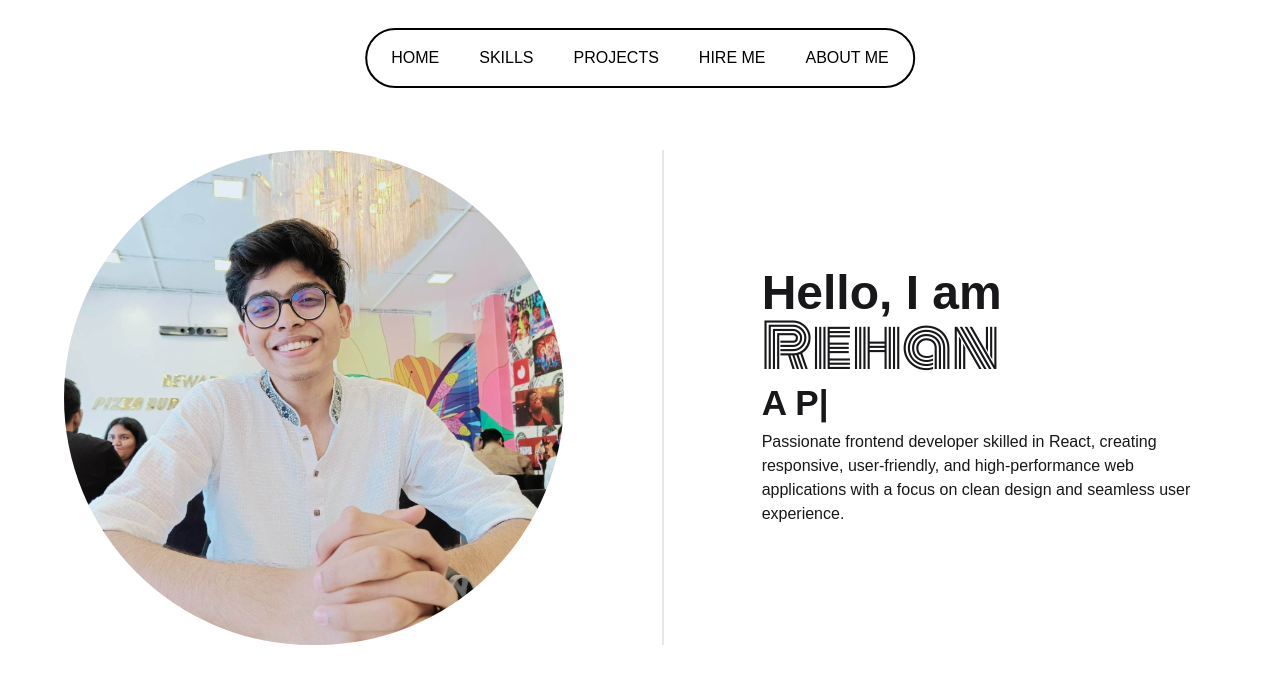
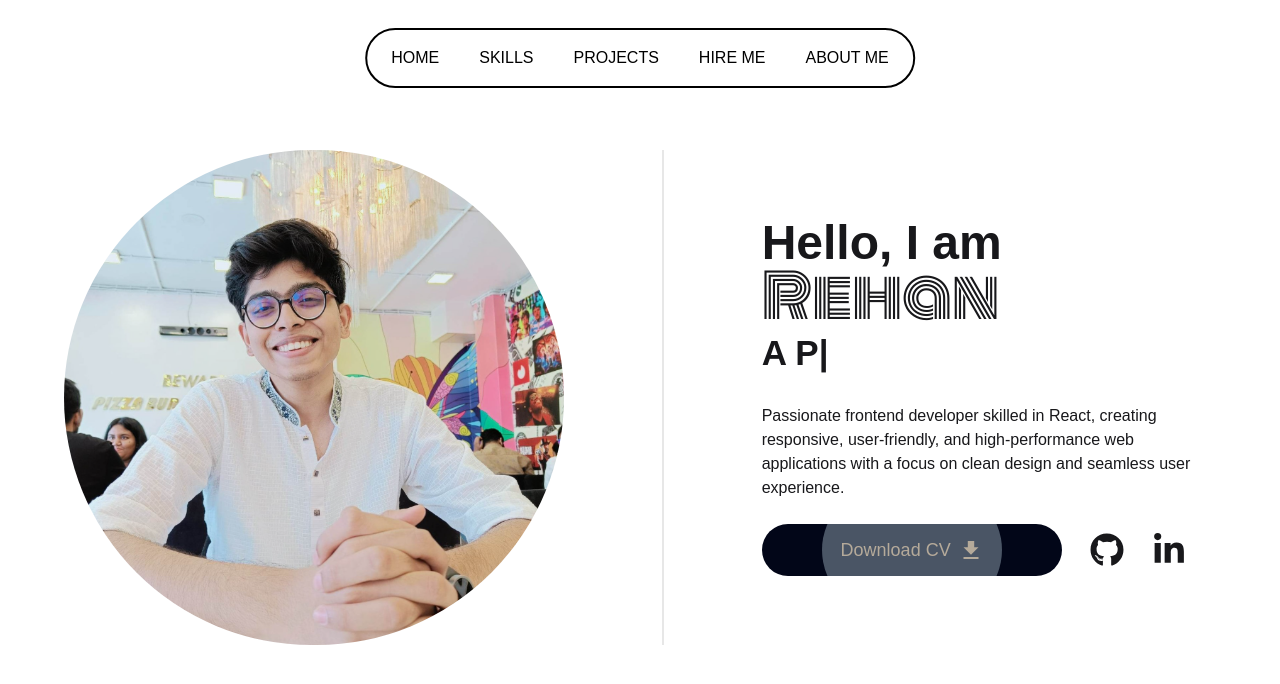
Before and after one commit to zrrehan/Portfolio-v2, a React (Vite) app: page / in a window 1280 px wide. Shown: the top 684 px of the page. Built offline with nearby package versions, Linux system fonts and the light colour scheme; a web font is replaced by a local one.

Commit message:
Done with Basic Banner

```diff
--- a/package.json
+++ b/package.json
@@ -14,6 +14,7 @@
     "motion": "^12.23.16",
     "react": "^19.1.1",
     "react-dom": "^19.1.1",
+    "react-icons": "^4.12.0",
     "react-type-animation": "^3.2.0",
     "tailwindcss": "^4.1.13"
   },
--- a/src/App.jsx
+++ b/src/App.jsx
@@ -1,4 +1,4 @@
-import Banner from "./Components/Banner"
+import Banner from "./Components/Banner/Banner"
 import Navbar from "./Components/Navbar"
 
 function App() {
--- a/src/Components/Banner.jsx
+++ b/src/Components/Banner/Banner.jsx
@@ -1,5 +1,8 @@
 import { TypeAnimation } from "react-type-animation";
-import myImg from "../assets/DP.png"
+import myImg from "../../assets/DP.png"
+import DownloadCVButton from "./DownloadCVButton";
+import { FaGithub, FaLinkedinIn } from "react-icons/fa";
+
 
 function Banner() {
     return(
@@ -28,9 +31,26 @@ function Banner() {
                     style={{ fontSize: '35px', fontWeight: "bold" }}
                     repeat={Infinity}
                 ></TypeAnimation>
-                <p>
+                <p className="my-6">
                     Passionate frontend developer skilled in React, creating responsive, user-friendly, and high-performance web applications with a focus on clean design and seamless user experience.
                 </p>
+
+                <div className="flex items-center gap-7">
+                    <DownloadCVButton/>
+                    <div className="tooltip tooltip-bottom">
+                        <div className="tooltip-content rounded-full">
+                            <div className="animate-bounce text-white -rotate-5 text-2xl font-black px-3">Github</div>
+                        </div>
+                        <a href="https://github.com/zrrehan" target="_blank"><FaGithub size={34} /></a>
+                    </div>
+                    <div className="tooltip tooltip-bottom">
+                        <div className="tooltip-content rounded-full">
+                            <div className="animate-bounce text-white -rotate-5 text-2xl font-black px-3">LinkedIn</div>
+                        </div>
+                        <a href="https://www.linkedin.com/in/zrrehan/" target="_blank"><FaLinkedinIn size={34} /></a>
+                    </div>
+
+                </div>
             </div>
 
         </div>
--- /dev/null
+++ b/src/Components/Banner/DownloadCVButton.jsx
@@ -0,0 +1,63 @@
+import { motion } from "framer-motion";
+import { useEffect, useRef } from "react";
+import { IoMdDownload } from "react-icons/io";
+
+function DownloadCVButton() {
+    return(
+        <div className="">
+            <SpotlightButton />
+        </div>
+    )
+}
+
+const SpotlightButton = () => {
+    const btnRef = useRef(null);
+    const spanRef = useRef(null);
+
+    useEffect(() => {
+        const handleMouseMove = (e) => {
+            const { width } = e.target.getBoundingClientRect();
+            const offset = e.offsetX;
+            const left = `${(offset / width) * 100}%`;
+
+            spanRef.current.animate({ left }, { duration: 250, fill: "forwards" });
+        };
+
+        const handleMouseLeave = () => {
+            spanRef.current.animate(
+                { left: "50%" },
+                { duration: 100, fill: "forwards" }
+            );
+        };
+
+        btnRef.current.addEventListener("mousemove", handleMouseMove);
+        btnRef.current.addEventListener("mouseleave", handleMouseLeave);
+
+        return () => {
+            if (btnRef.current) {
+                btnRef.current.removeEventListener("mousemove", handleMouseMove);
+                btnRef.current.removeEventListener("mouseleave", handleMouseLeave);
+            }
+        };
+    }, []);
+
+    return (
+        <motion.button
+            whileTap={{ scale: 0.985 }}
+            ref={btnRef}
+            className="relative w-[300px] overflow-hidden rounded-full bg-slate-950 px-4 py-3 text-lg font-medium text-white"
+        >
+            <span className="pointer-events-none relative z-10 mix-blend-difference flex items-center justify-center gap-2">
+                <p>Download CV</p>
+                <IoMdDownload size = {24}/>
+            </span>
+            <span
+                ref={spanRef}
+                className="pointer-events-none absolute left-[50%] top-[50%] h-32 w-45 -translate-x-[50%] -translate-y-[50%] rounded-full bg-gray-600"
+            />
+        </motion.button>
+    );
+};
+
+
+export default DownloadCVButton;
```
Also changed, not shown: 1 other file (tests, documents, lock files or other folders).
